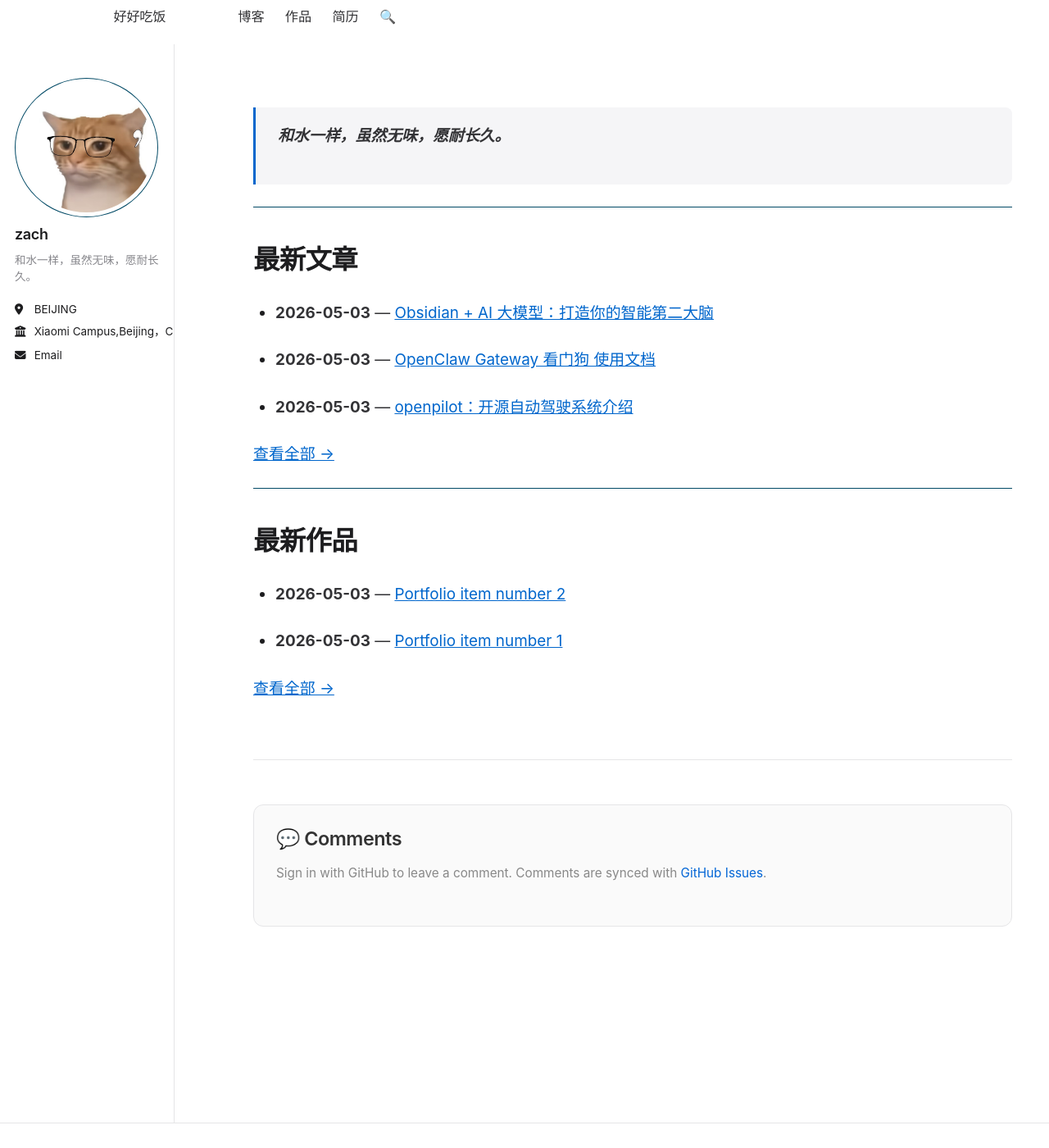
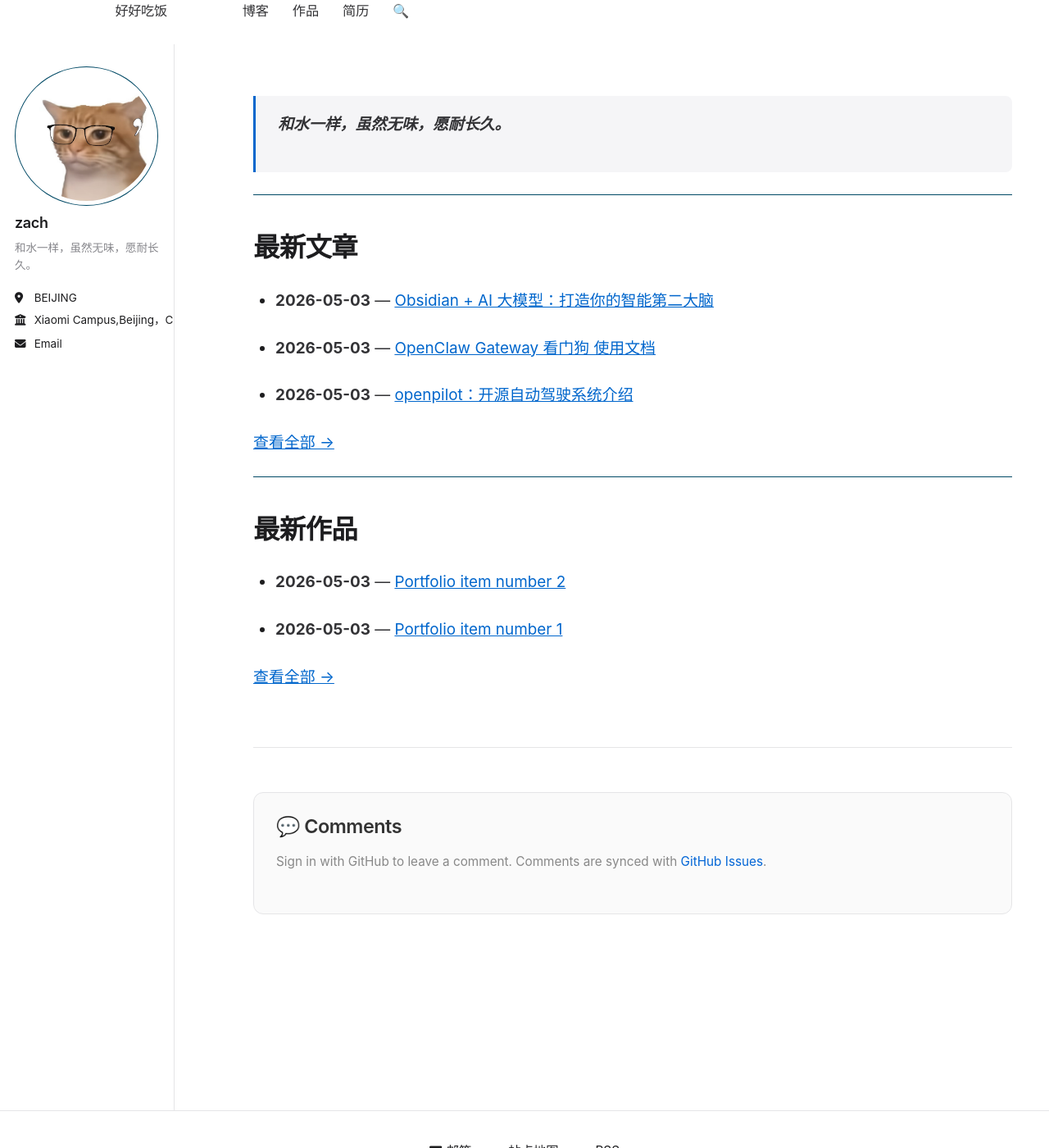
Before and after one commit to zach1219/zach1219.github.io, a Jekyll site: the page built from _pages/about.md, in a window 1280 px wide and 1400 px high. Shown: the whole window at 82% size. Built offline with Jekyll 4.4.1, drawn with Linux system fonts in a browser that asks for light colours; a script that is not in the unit is left out; comment, search, counter and statistics services are not loaded.

Commit message:
fix: remove button styling from nav links, plain text only

```diff
--- a/_sass/_apple.scss
+++ b/_sass/_apple.scss
@@ -392,13 +392,12 @@
 
 .greedy-nav .visible-links li.masthead__menu-item a:hover {
   color: #0066cc !important;
+  background: none !important;
 }
 
 
 /* Remove underline animation from nav links */
-.greedy-nav .visible-links li.masthead__menu-item a::before {
-  display: none !important;
-}
+.greedy-nav .visible-links li.masthead__menu-item a::before { display: none !important; }
 
 /* Mobile hamburger */
 .greedy-nav button {
@@ -499,20 +498,19 @@
   font-size: 0.9rem;
   font-weight: 400;
   color: #333336 !important;
-  padding: 0.4rem 0.6rem;
-  margin: 0 0.1rem;
-  border-radius: 6px;
-  transition: background 0.2s, color 0.2s;
+  padding: 0;
+  margin: 0 0.8rem;
+  border-radius: 0;
+  background: none !important;
 }
 
 .greedy-nav .visible-links li.masthead__menu-item a:hover {
   color: #0066cc !important;
+  background: none !important;
 }
 
 /* Remove underline animation */
-.greedy-nav .visible-links li.masthead__menu-item a::before {
-  display: none !important;
-}
+.greedy-nav .visible-links li.masthead__menu-item a::before { display: none !important; }
 
 /* Mobile: smaller font */
 @media (max-width: 768px) {
```
